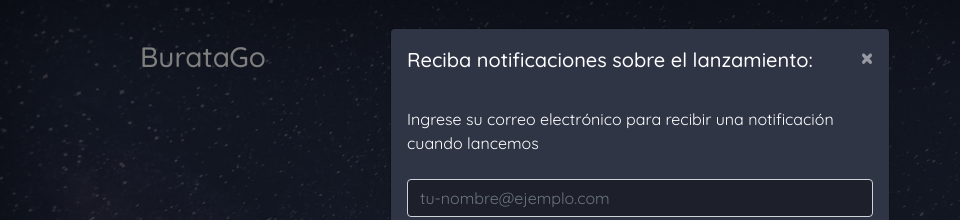
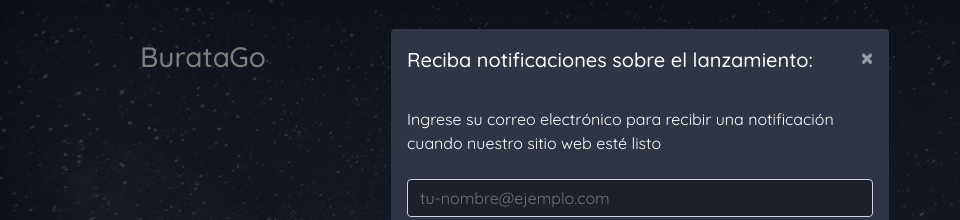
Before and after one commit to Shadelight/BurataGo, a plain HTML site: page index.html in a window 1280 px wide. Both pictures are taken after a click on the button "NOTIFÍCAME". Shown: the top 220 px of the page, 0-960 px from the left. Drawn offline with Linux system fonts and the light colour scheme.

Commit message:
Update
Se actualizo la descripción del correo

```diff
--- a/index.html
+++ b/index.html
@@ -37,7 +37,7 @@
       </div>
       <div class="mastfoot">
         <div class="inner">
-          <p>By<a href="https://www.facebook.com/sh4delight/" target="_blank">Alberth Salazar.</a>.</p>
+          <p>By <a href="https://www.facebook.com/sh4delight/" target="_blank">Alberth Salazar.</a>.</p>
         </div>
       </div>
       <div class="modal fade" id="subscribeModal" tabindex="-1" role="dialog" aria-labelledby="subscribeModalLabel" aria-hidden="true">
@@ -53,7 +53,7 @@
             <div class="modal-body">
               <form>
                 <div class="form-group">
-                  <label for="recipient-name" class="form-control-label">Ingrese su correo electrónico para recibir una notificación cuando lancemos</label>
+                  <label for="recipient-name" class="form-control-label">Ingrese su correo electrónico para recibir una notificación cuando nuestro sitio web esté listo</label>
                   <input type="text" class="form-control" id="recipient-name" placeholder="tu-nombre@ejemplo.com">
                 </div>
               </form>
```
